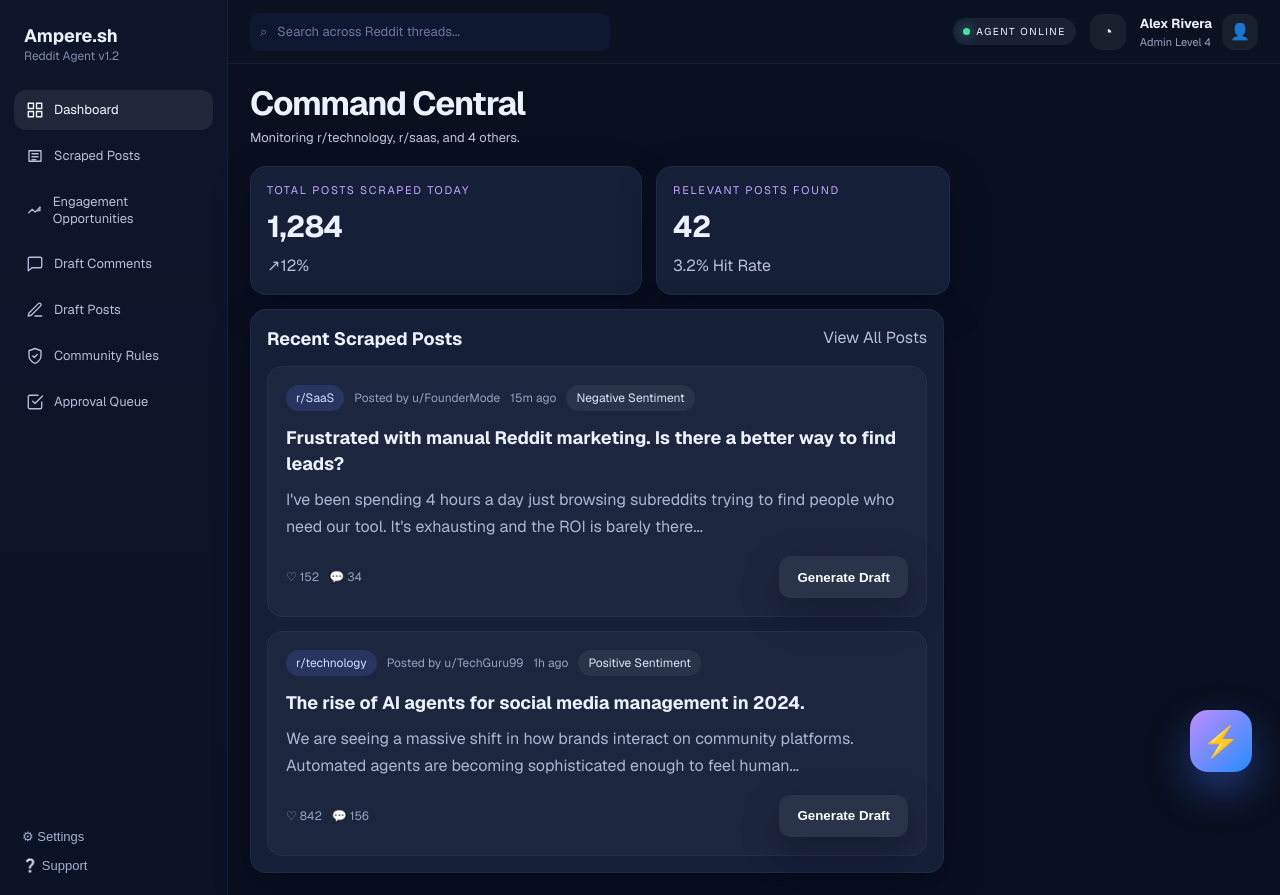
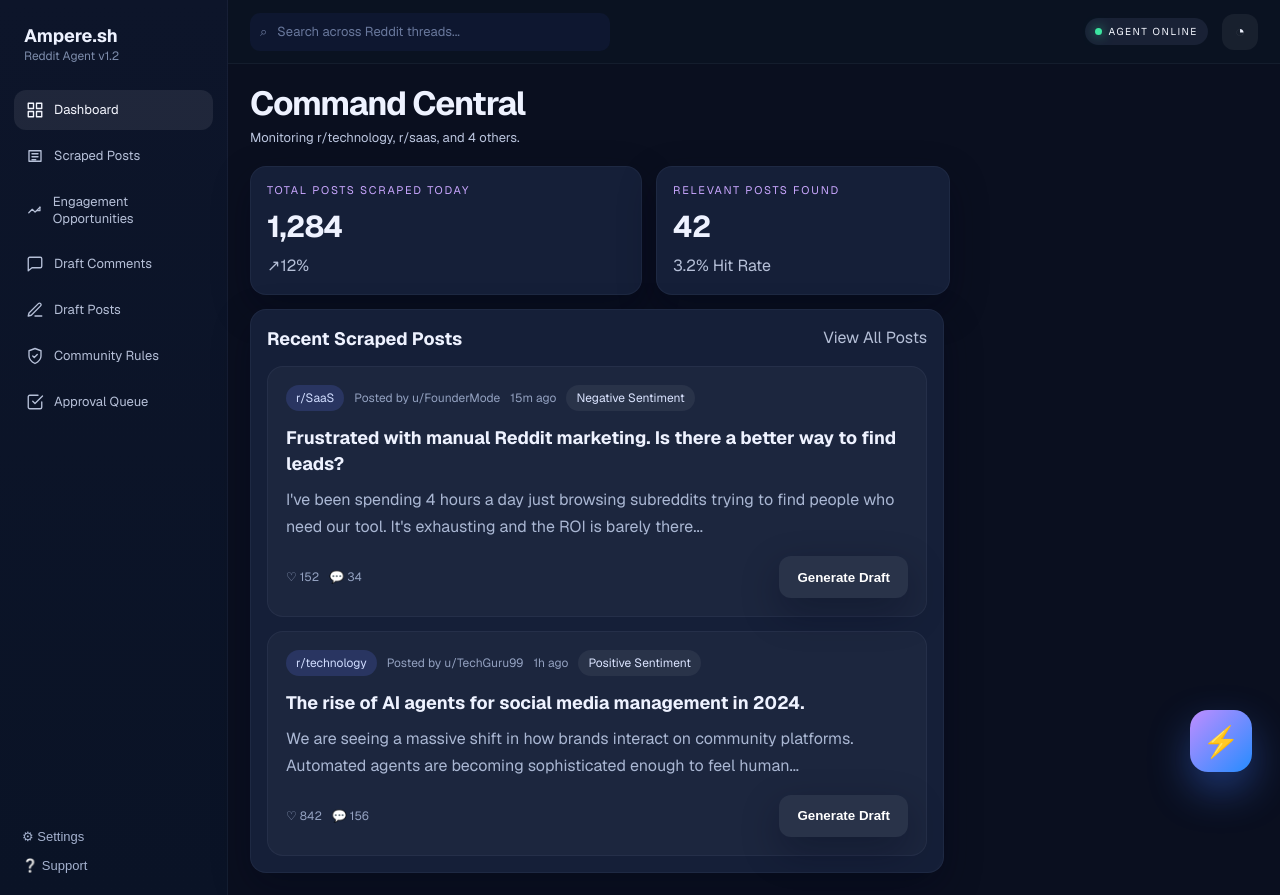
Before and after one commit to Jay-1410/Reddit-Automation, a Next.js app: page / in a window 1280 px wide. Built offline with nearby package versions, Linux system fonts and the light colour scheme.

Commit message:
Remove profile card from top bar

```diff
--- a/src/app/components.js
+++ b/src/app/components.js
@@ -67,13 +67,6 @@
           <div className={styles.topbarRight}>
             <div className={styles.agentPill}><span className={styles.agentDot} /> Agent Online</div>
             <div className={styles.bell}>◔</div>
-            <div className={styles.profileCard}>
-              <div>
-                <strong>{profileName}</strong>
-                <p>{profileRole}</p>
-              </div>
-              <div className={styles.avatar}>👤</div>
-            </div>
           </div>
         </header>
 
```
